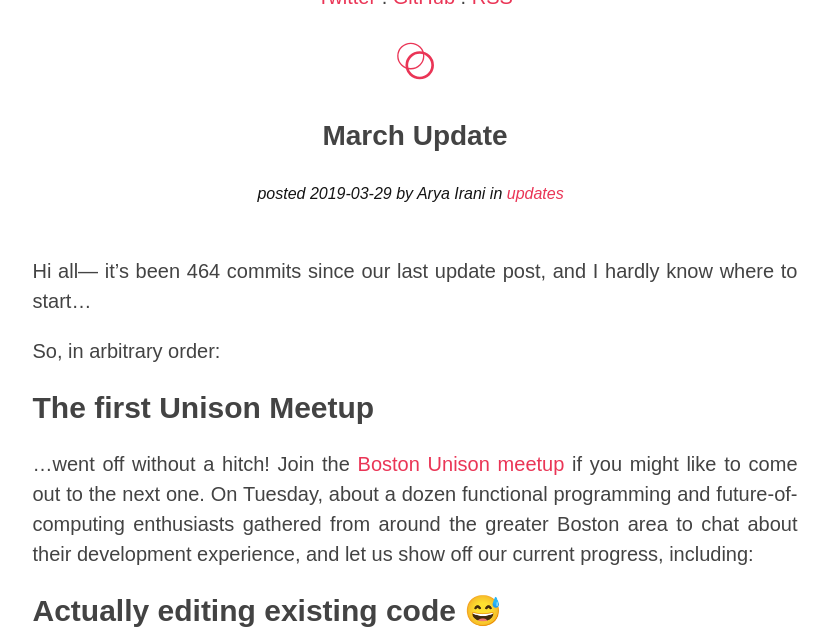
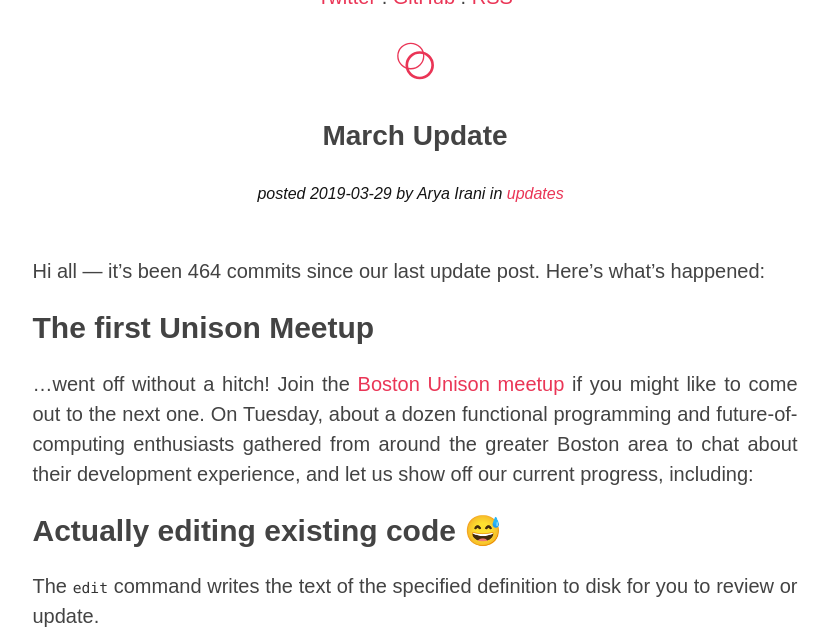
Before and after one commit to unisonweb/oldblog, a Jekyll site: the page built from _posts/2019-03-29-updates.markdown, in a window 1280 px wide and 900 px high, scrolled down 439 px, cut to the strip 0-627 px from the top of the window. Shown: the whole strip, without its empty margins (225-1054 px from the left). Built offline with Jekyll 4.4.1, drawn with Linux system fonts in a browser that asks for light colours; some web fonts are replaced; comment, search, counter and statistics services are not loaded.

Commit message:
formatting fix 2

```diff
--- a/_posts/2019-03-29-updates.markdown
+++ b/_posts/2019-03-29-updates.markdown
@@ -4,9 +4,7 @@ categories: [updates]
 post_author: Arya Irani
 title: March Update
 ---
-Hi all— it’s been 464 commits since our last update post, and I hardly know where to start...
-
-So, in arbitrary order:
+Hi all — it’s been 464 commits since our last update post.  Here's what's happened:
 
 ## The first Unison Meetup
 …went off without a hitch!  Join the [Boston Unison meetup](https://www.meetup.com/Boston-Unison/) if you might like to come out to the next one. On Tuesday, about a dozen functional programming and future-of-computing enthusiasts gathered from around the greater Boston area to chat about their development experience, and let us show off our current progress, including:
```
